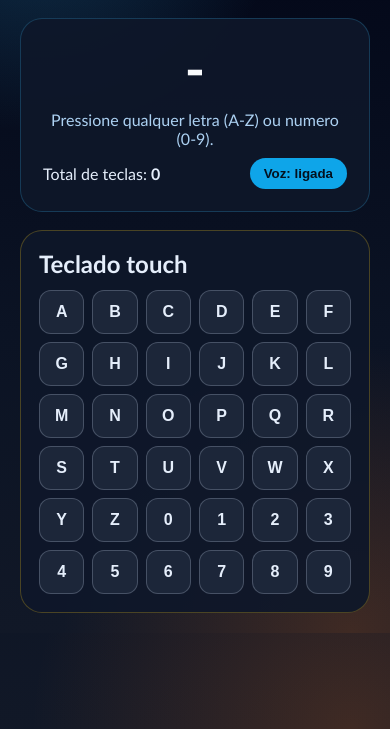
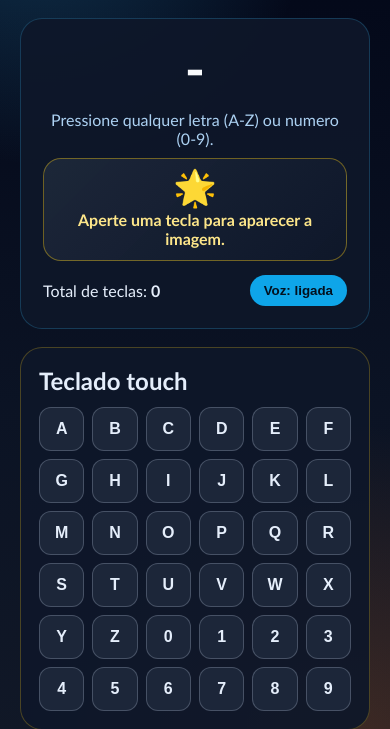
Before and after one commit to alankon/Gaming, a Flask app: page /aprender-teclas in a window 390 px wide. Shown: the part 115-844 px from the top of the page. Run offline with Flask 3, Linux system fonts and the light colour scheme; some libraries are stand-ins or nearby versions.

Commit message:
feat: add kid-friendly key images to learn game

```diff
--- a/static/learn_keys.css
+++ b/static/learn_keys.css
@@ -65,6 +65,27 @@ body {
   text-align: center;
 }
 
+.fun-card {
+  margin: 8px auto 14px;
+  width: min(520px, 100%);
+  border-radius: 18px;
+  border: 1px solid rgba(250, 204, 21, 0.4);
+  background: linear-gradient(135deg, rgba(30, 41, 59, 0.9), rgba(15, 23, 42, 0.96));
+  text-align: center;
+  padding: 10px 12px 12px;
+}
+
+.fun-emoji {
+  font-size: clamp(2.2rem, 8vw, 4rem);
+  line-height: 1;
+}
+
+.fun-label {
+  margin: 6px 0 0;
+  color: #fde68a;
+  font-weight: 700;
+}
+
 .stats {
   display: flex;
   align-items: center;
--- a/static/learn_keys.js
+++ b/static/learn_keys.js
@@ -4,8 +4,48 @@
   const pressCountEl = document.getElementById("press-count");
   const toggleSpeechBtn = document.getElementById("toggle-speech");
   const touchKeysEl = document.getElementById("touch-keys");
+  const funEmojiEl = document.getElementById("fun-emoji");
+  const funLabelEl = document.getElementById("fun-label");
   const ALLOWED = "ABCDEFGHIJKLMNOPQRSTUVWXYZ0123456789".split("");
   const buttons = new Map();
+  const FUN_MAP = {
+    A: { emoji: "🐝", label: "A de abelhinha" },
+    B: { emoji: "🍼", label: "B de bebe feliz" },
+    C: { emoji: "🐶", label: "C de cachorro" },
+    D: { emoji: "🐉", label: "D de dragao" },
+    E: { emoji: "🐘", label: "E de elefante" },
+    F: { emoji: "🧚", label: "F de fada" },
+    G: { emoji: "🐱", label: "G de gato" },
+    H: { emoji: "🦛", label: "H de hipopotamo" },
+    I: { emoji: "🧁", label: "I de iupi cupcake" },
+    J: { emoji: "🦒", label: "J de jirafa" },
+    K: { emoji: "🪁", label: "K de kite, pipa colorida" },
+    L: { emoji: "🦁", label: "L de leao" },
+    M: { emoji: "🐒", label: "M de macaquinho" },
+    N: { emoji: "👶", label: "N de nenem" },
+    O: { emoji: "🐻", label: "O de ursinho" },
+    P: { emoji: "🐼", label: "P de panda" },
+    Q: { emoji: "🧀", label: "Q de queijo" },
+    R: { emoji: "🤖", label: "R de robo" },
+    S: { emoji: "🐸", label: "S de sapinho" },
+    T: { emoji: "🐢", label: "T de tartaruga" },
+    U: { emoji: "🦄", label: "U de unicornio" },
+    V: { emoji: "🦊", label: "V de raposinha veloz" },
+    W: { emoji: "🍉", label: "W de watermelon, melancia" },
+    X: { emoji: "❌", label: "X de xis divertido" },
+    Y: { emoji: "🪀", label: "Y de ioiô" },
+    Z: { emoji: "🦓", label: "Z de zebra" },
+    0: { emoji: "⚽", label: "Zero de bola" },
+    1: { emoji: "☀️", label: "Um sol brilhante" },
+    2: { emoji: "🦆", label: "Dois patinhos" },
+    3: { emoji: "🎈", label: "Tres baloes" },
+    4: { emoji: "🚗", label: "Quatro rodas de carrinho" },
+    5: { emoji: "🖐️", label: "Cinco dedinhos" },
+    6: { emoji: "🐞", label: "Seis de joaninha" },
+    7: { emoji: "🌈", label: "Sete cores do arco-iris" },
+    8: { emoji: "🐙", label: "Oito tentaculos do polvo" },
+    9: { emoji: "🍦", label: "Nove de sorvete" }
+  };
 
   const state = {
     pressCount: 0,
@@ -60,11 +100,14 @@
   }
 
   function registerChar(char) {
+    const fun = FUN_MAP[char] || { emoji: "🌟", label: `Tecla ${char}` };
     state.lastKey = char;
     state.pressCount += 1;
     lastKeyEl.textContent = char;
     pressCountEl.textContent = String(state.pressCount);
     hintTextEl.textContent = `Voce tocou: ${char}`;
+    funEmojiEl.textContent = fun.emoji;
+    funLabelEl.textContent = fun.label;
     flashButton(char);
     playTone(char);
     speakChar(char);
--- a/templates/learn_keys.html
+++ b/templates/learn_keys.html
@@ -17,6 +17,10 @@
     <section class="live-panel">
       <div class="last-key" id="last-key" aria-live="polite">-</div>
       <p class="hint" id="hint-text">Pressione qualquer letra (A-Z) ou numero (0-9).</p>
+      <div class="fun-card" aria-live="polite">
+        <div class="fun-emoji" id="fun-emoji">🌟</div>
+        <p class="fun-label" id="fun-label">Aperte uma tecla para aparecer a imagem.</p>
+      </div>
       <div class="stats">
         <span>Total de teclas: <strong id="press-count">0</strong></span>
         <button id="toggle-speech" class="speech-btn" type="button">Voz: ligada</button>
```
